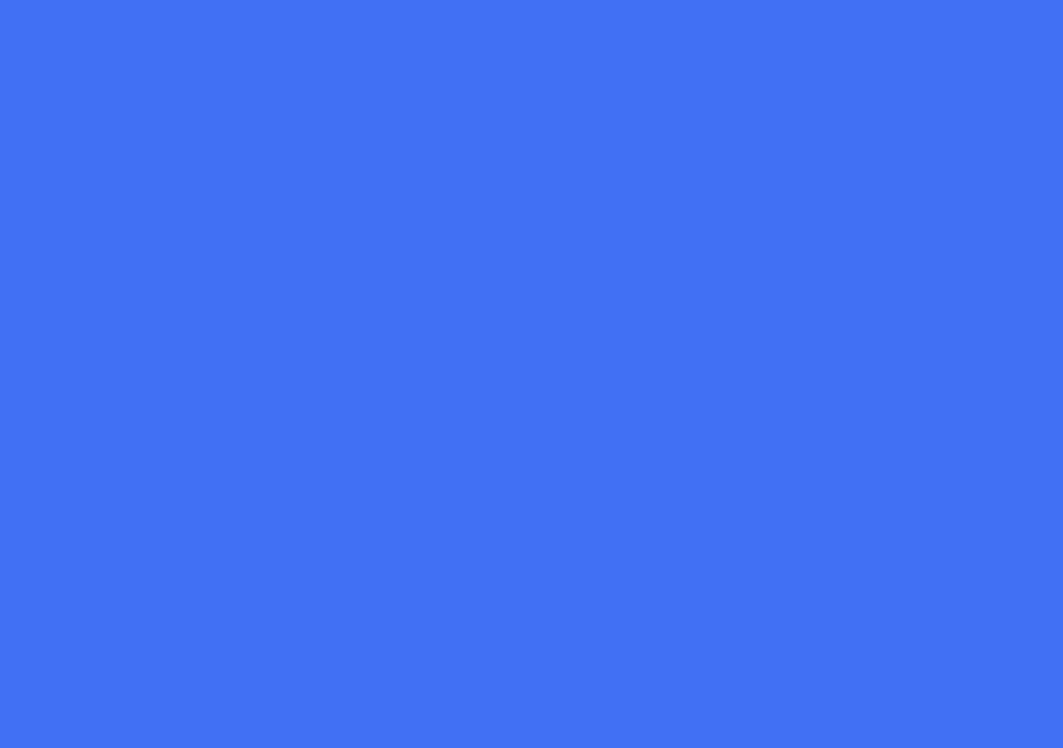
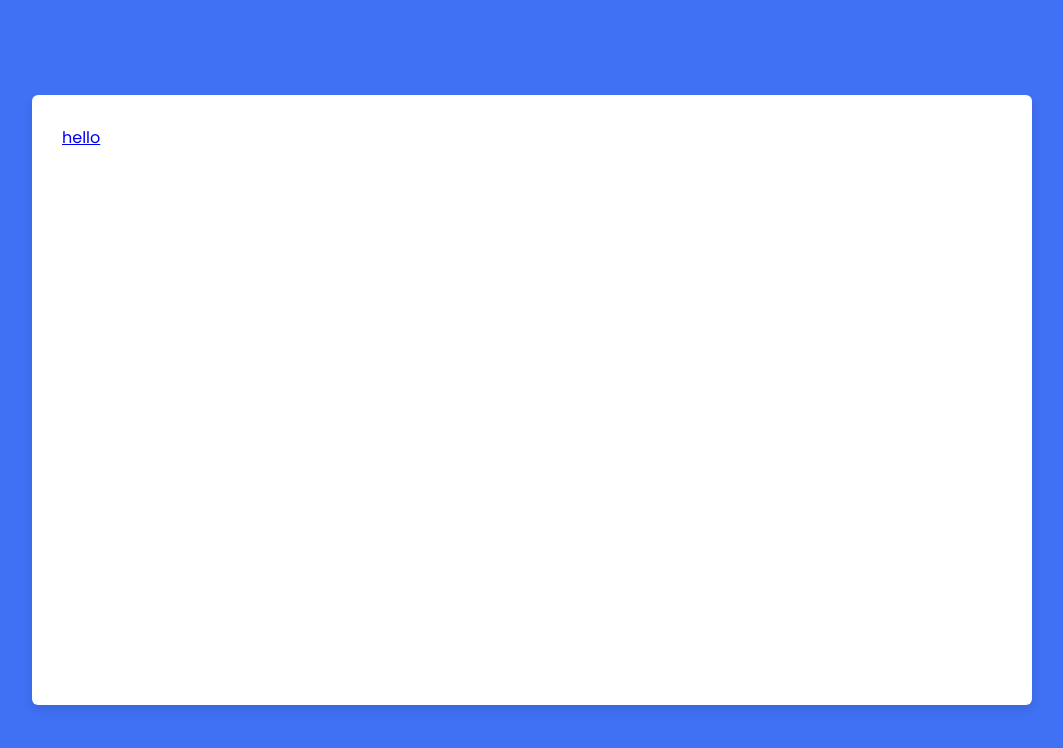
Before and after one commit to riveraRCLC/majorRequestPCO-BMO, a plain HTML site: page Registration Form/printableArea.html in a window 1280 px wide. Shown: the whole page, without its empty margins (108-1171 px from the left). Drawn offline with nearby package versions, Linux system fonts and the light colour scheme.

```diff
--- a/Registration Form/printableArea.html
+++ b/Registration Form/printableArea.html
@@ -15,8 +15,18 @@
 
 <body>
     <div class="printableArea">
-
-
+        <a href="p1.jpg">hello</a>
+        <br> </br>
+        <br> </br>
+        <br> </br>
+        <br> </br>
+        <br> </br>
+        <br> </br>
+        <br> </br>
+        <br> </br>
+        <br> </br>
+        <br> </br>
+        <br> </br>
 
     </div>
 
--- a/Registration Form/style.css
+++ b/Registration Form/style.css
@@ -12,6 +12,17 @@
     align-items: center;
     justify-content: center;
     background: #4070f4;
+}
+.printableArea{
+    position: relative;
+    max-width: 1000px;
+    width: 100%;
+    height: 100%;
+    border-radius: 6px;
+    padding: 30px;
+    margin: 0 15px;
+    background-color: #fff;
+    box-shadow: 0 5px 10px rgba(0,0,0,0.1);
 }
 .container{
     position: relative;
```
Also changed, not shown: Registration Form/Images/MAJOR REQUEST PCO SCANNED_page-0001.jpg (added), Registration Form/Images/MAJOR REQUEST PCO SCANNED_page-0002.jpg (added), Registration Form/Images/MAJOR REQUEST PCO SCANNED_page-0003.jpg (added), Registration Form/Images/MAJOR REQUEST PCO SCANNED_page-0004.jpg (added), Registration Form/MAJOR REQUEST PCO SCANNED_page-0001.jpg (added), Registration Form/MAJOR REQUEST PCO SCANNED_page-0002.jpg (added), Registration Form/MAJOR REQUEST PCO SCANNED_page-0003.jpg (added), Registration Form/MAJOR REQUEST PCO SCANNED_page-0004.jpg (added), 2 other files.
